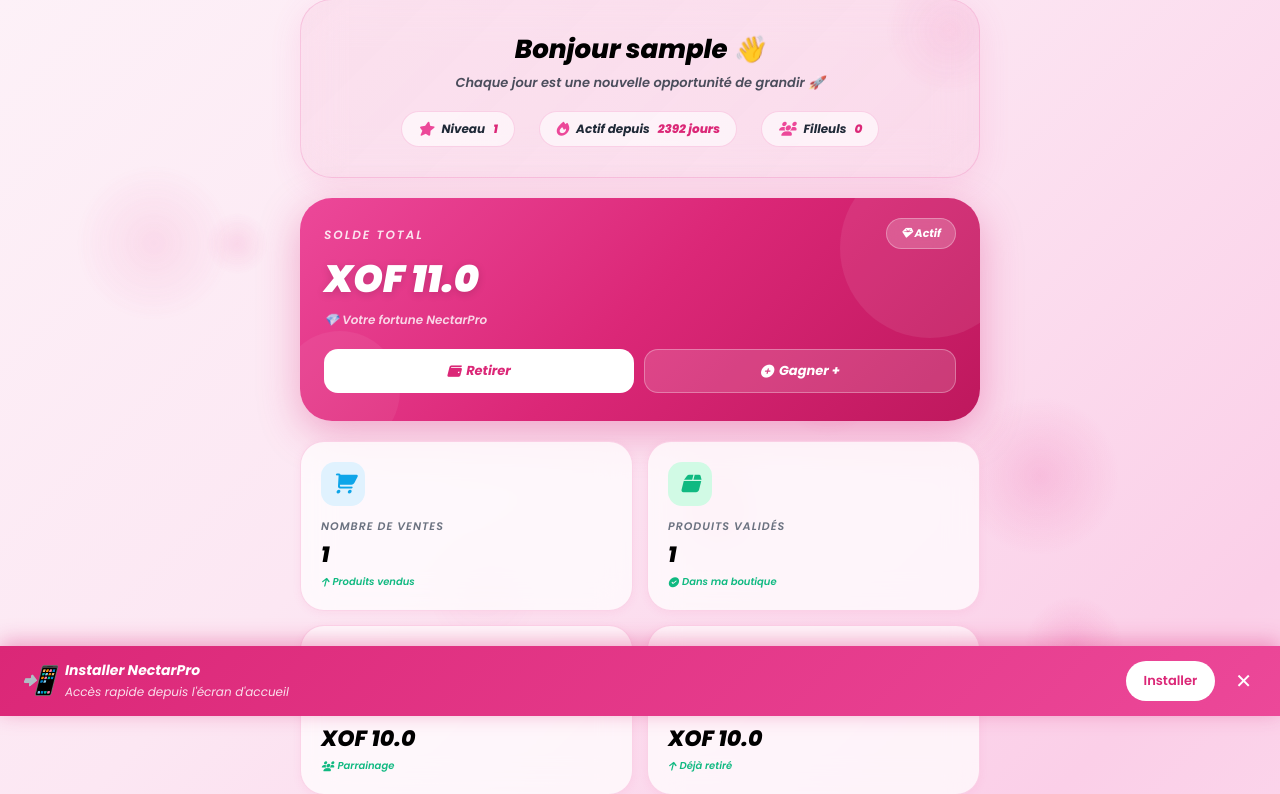
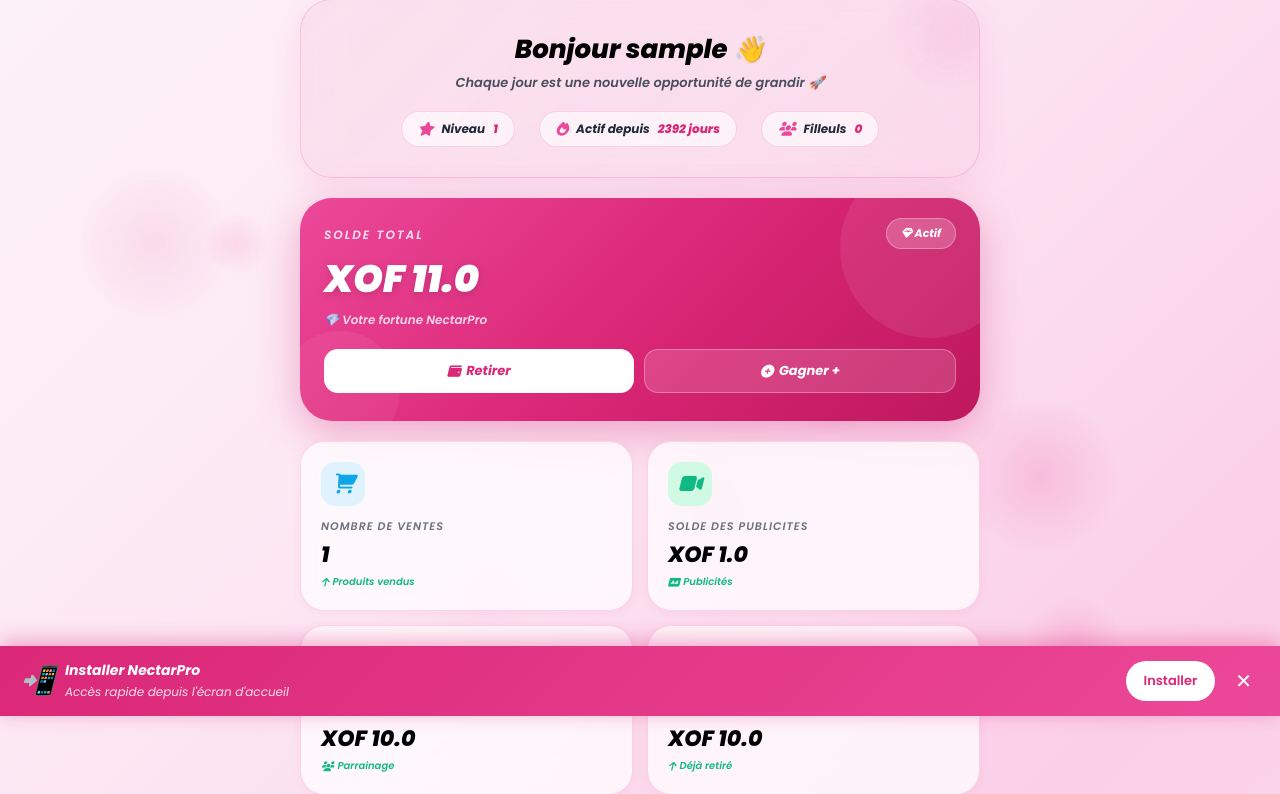
Before and after one commit to fredogary7-rgb/e, a Flask app: page /dashboard in a window 1280 px wide. Shown: the part 84-878 px from the top of the page. Run offline with Flask 3, Linux system fonts and the light colour scheme; a user stored in the database is signed in; tables that the repository leaves empty hold one stand-in row (values such as "Sample post"); grey boxes marked "Sample" are stand-in pictures.

Commit message:
Restaure Solde des publicites dans la grille de stats dashboard

```diff
--- a/templates/dashboard.html
+++ b/templates/dashboard.html
@@ -607,10 +607,10 @@ body,.main *,.sidebar a,.topbar *,.user-dropdown *,.market-section *,.whatsapp-c
             <div class="stat-card-sub"><i class="fa fa-arrow-up"></i> Produits vendus</div>
         </div>
         <div class="stat-card">
-            <div class="stat-card-icon"><i class="fa fa-box"></i></div>
-            <div class="stat-card-label">Produits validés</div>
-            <div class="stat-card-value">{{ "{:,}".format(total_produits_boutique or 0) }}</div>
-            <div class="stat-card-sub"><i class="fa fa-check-circle"></i> Dans ma boutique</div>
+            <div class="stat-card-icon"><i class="fa fa-video"></i></div>
+            <div class="stat-card-label">Solde des publicites</div>
+            <div class="stat-card-value">XOF {{ "{:,}".format(user.solde_jeux or 0) }}</div>
+            <div class="stat-card-sub"><i class="fa fa-ad"></i> Publicités</div>
         </div>
         <div class="stat-card">
             <div class="stat-card-icon"><i class="fa fa-hand-holding-usd"></i></div>
```
